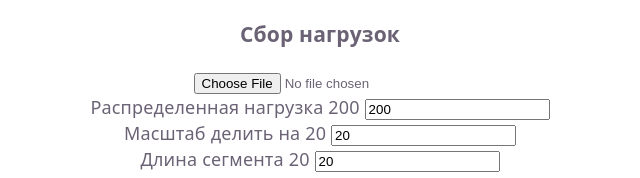
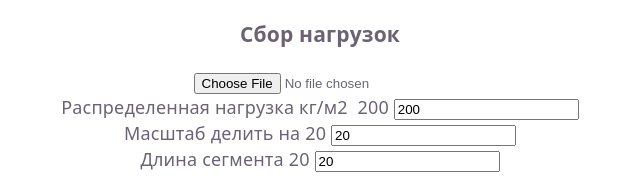
Before and after one commit to losslessring/load_calculation, a React (Vite) app: page / in a window 1280 px wide. Shown: the top 178 px of the page, without its empty margins (320-960 px from the left). Built offline with nearby package versions, Linux system fonts and the light colour scheme.

Commit message:
Added disturbed load units

```diff
--- a/src/App.tsx
+++ b/src/App.tsx
@@ -93,7 +93,7 @@ function App() {
             </div>
             <div>
                 <label htmlFor="disturbel_load">
-                    Распределенная нагрузка {distributedLoad} {}
+                    Распределенная нагрузка кг/м2&nbsp; {distributedLoad} {}
                 </label>
                 <input
                     type="number"
```
